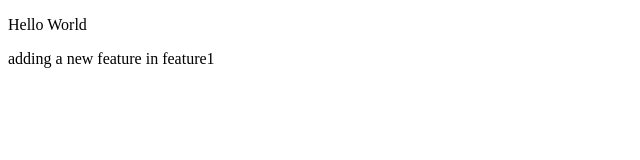
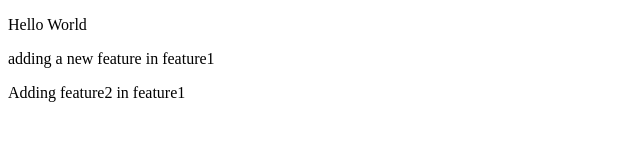
Before and after one commit to shimonhasan/Localrepo, a plain HTML site: page index.html in a window 1280 px wide. Shown: the whole page, without its empty margins (0-640 px from the left). Drawn offline with Linux system fonts and the light colour scheme.

Commit message:
add feature2

```diff
--- a/index.html
+++ b/index.html
@@ -8,5 +8,6 @@
   <body>
     <p>Hello World</p>
     <p>adding a new feature in feature1</p>
+    <p>Adding feature2 in feature1</p>
   </body>
 </html>
```
